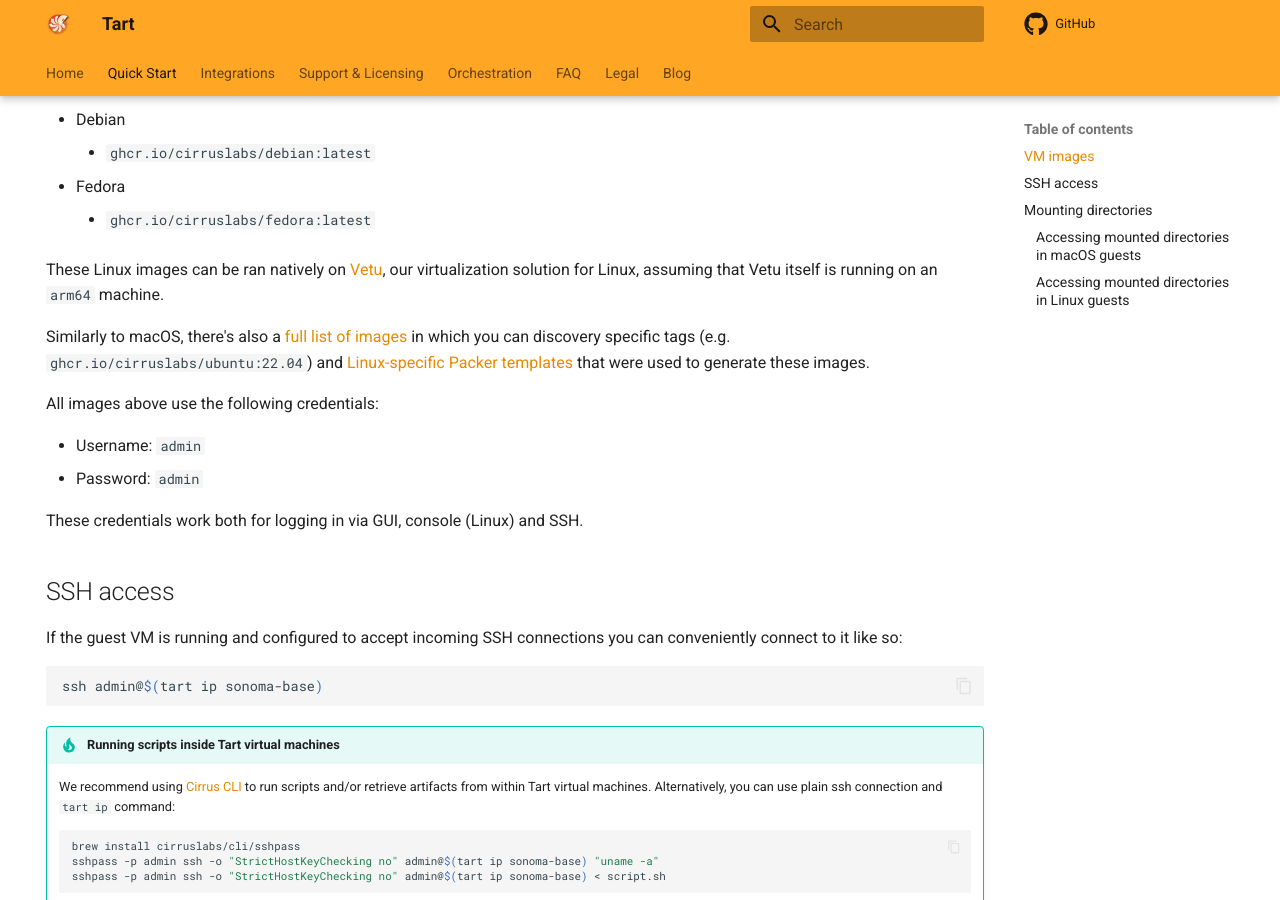
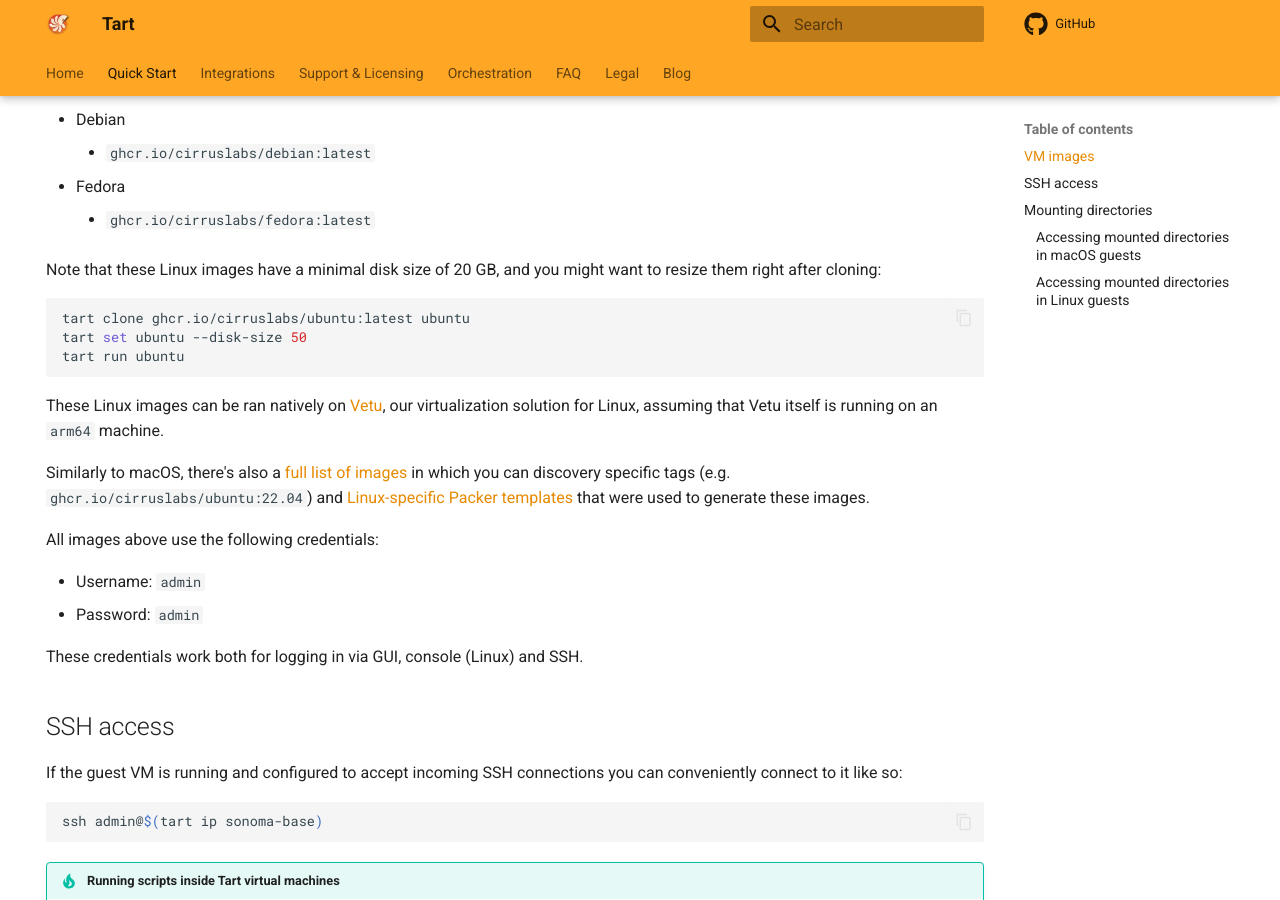
Before and after one commit to cirruslabs/tart, an MkDocs documentation site: the page built from docs/quick-start.md, in a window 1280 px wide and 900 px high, scrolled down 1538 px. Built offline with MkDocs 1.6.1 and Material for MkDocs 9.7.7, drawn with Linux system fonts in a browser that asks for light colours; plug-ins that fetch from the network failed and are left out; comment, search, counter and statistics services are not loaded.

Commit message:
[docs] Resize linux images after cloning (#712)
* [docs] Resize linux images after cloning

Fixes #711

* Update quick-start.md

Co-authored-by: Nikolay Edigaryev <edigaryev@gmail.com>

* Update quick-start.md

Co-authored-by: Nikolay Edigaryev <edigaryev@gmail.com>

---------

Co-authored-by: Nikolay Edigaryev <edigaryev@gmail.com>

````diff
--- a/docs/quick-start.md
+++ b/docs/quick-start.md
@@ -55,6 +55,14 @@
     * `ghcr.io/cirruslabs/debian:latest`
 * Fedora
     * `ghcr.io/cirruslabs/fedora:latest`
+
+Note that these Linux images have a minimal disk size of 20 GB, and you might want to resize them right after cloning:
+
+```bash
+tart clone ghcr.io/cirruslabs/ubuntu:latest ubuntu
+tart set ubuntu --disk-size 50
+tart run ubuntu
+```
 
 These Linux images can be ran natively on [Vetu](https://github.com/cirruslabs/vetu), our virtualization solution for Linux, assuming that Vetu itself is running on an `arm64` machine.
 
````
